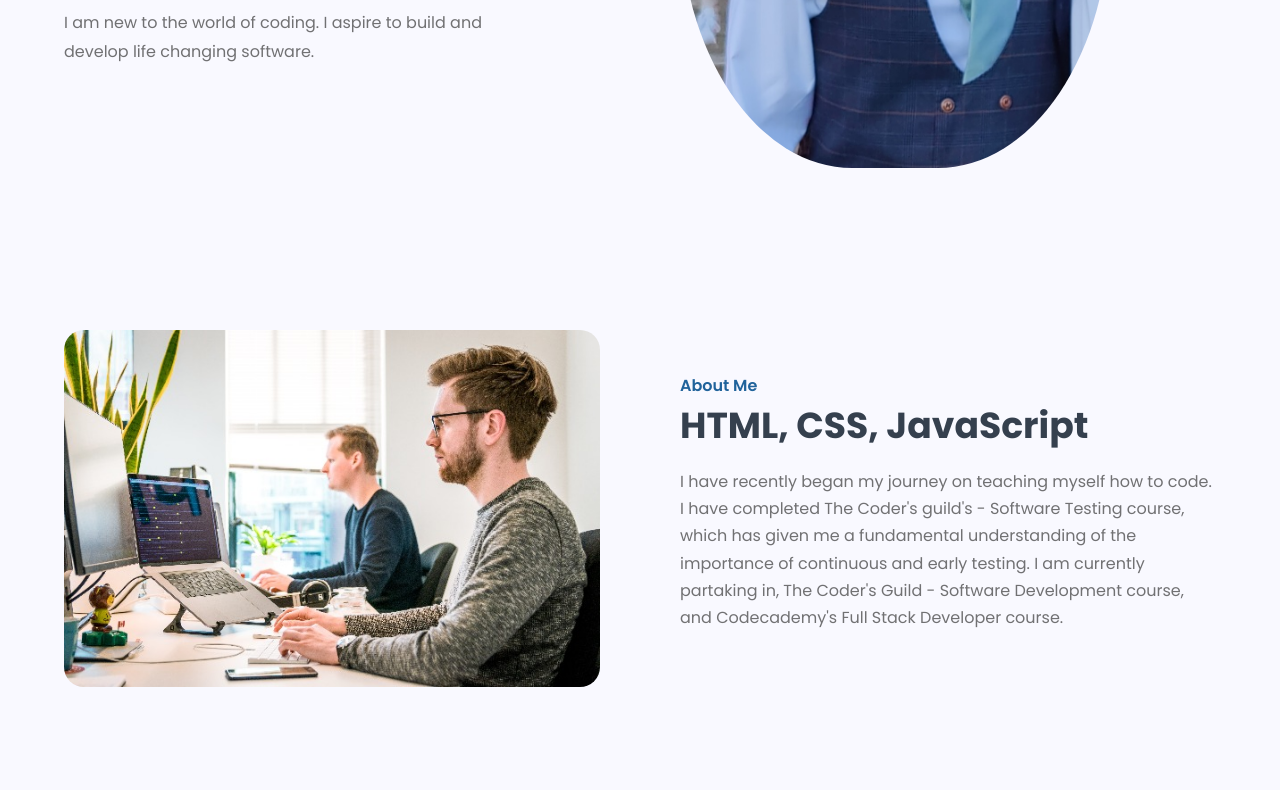
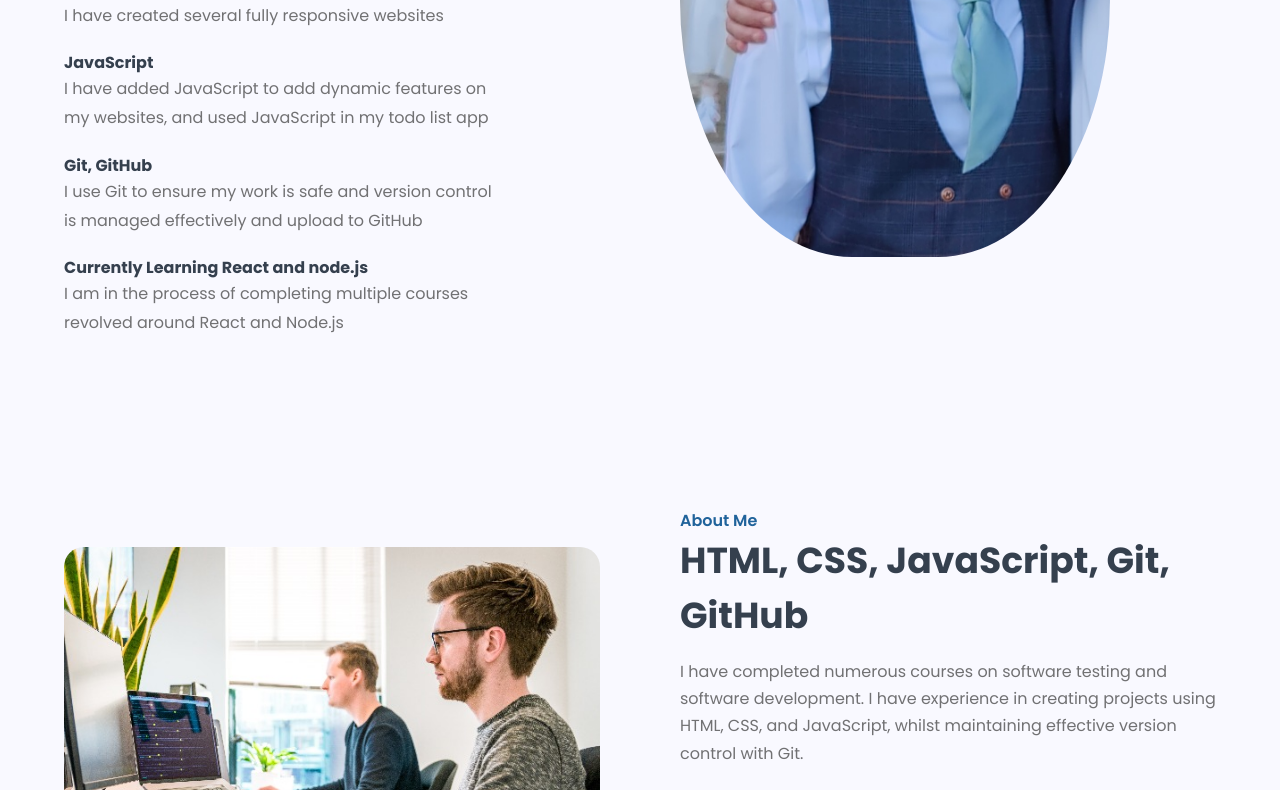
Before and after one commit to olig8242/webfolio, a plain HTML site: page index.html in a window 1280 px wide. Shown: the part 530-1320 px from the top of the page. Drawn offline with nearby package versions, Linux system fonts and the light colour scheme; files whose address does not match are found by name.

Commit message:
updated webpage with up to date info on current work

```diff
--- a/index.html
+++ b/index.html
@@ -34,7 +34,14 @@
         <div class="home-text">
             <h5>Hello there!</h5>
             <h1>I'm Oliver Grice, an aspiring web/software developer</h1>
-            <p>I am new to the world of coding. I aspire to build and develop life changing software.</p>
+            <h2>My tech stack:</h2><br>
+                <h4>HTML, CSS</h4> <p>I have created several fully responsive websites</p>
+                <h4>JavaScript</h4> <p>I have added JavaScript to add dynamic features on my websites, and used JavaScript in my todo list app</p>
+                <h4>Git, GitHub</h4> <p>I use Git to ensure my work is safe and version control is managed effectively and upload to GitHub</p>
+                <h4>Currently Learning React and node.js</h4> <p>I am in the process of completing multiple courses revolved around React and Node.js</p>
+
+
+
         </div>
 
         <div class="home-img">
@@ -51,9 +58,9 @@
 
     <div class="about-text">
         <span>About Me</span>
-        <h2>HTML, CSS, JavaScript</h2>
+        <h2>HTML, CSS, JavaScript, Git, GitHub</h2>
         <p>
-        I have recently began my journey on teaching myself how to code. I have completed The Coder's guild's - Software Testing course, which has given me a fundamental understanding of the importance of continuous and early testing. I am currently partaking in, The Coder's Guild - Software Development course, and Codecademy's Full Stack Developer course.
+        I have completed numerous courses on software testing and software development. I have experience in creating projects using HTML, CSS, and JavaScript, whilst maintaining effective version control with Git.<br><br>I am currently studying Codecademy's full stack developer course, and Udemy's JavaScript 2022 BootCamp. <br><br>My aspirations are to become a full stack developer, and ultimately create software which will improve people's lives.
         </p>
 
     </div>
@@ -71,26 +78,26 @@
             <div class="row">
                 <i class='bx bxl-internet-explorer'></i>
                 <h3>Website development</h3>
-                <p>Since starting my journey into coding. I have been involved in multiple different projects using HTML/CSS. I have built static webpages to advertise a band, using BootStrap. I have helped in group projects creating and designing webpages.  <br>
+                <p>I have created numerous websites using HTML, CSS and JavaScript. I created this e-portfolio myself, using Git for version control. I enjoy creating fully responsive websites which engage the viewer.<br><br>The websites I have created are in my portfolio, I intend on adding to my portfolio using react which is expected to be around the end of July 22.
                 </p>
             </div>
 
             <div class="row">
                 <i class='bx bx-user-voice' ></i>
                 <h3>Software Development</h3>
-                <p>I am currently enrolled on <em>The Coder's Guild - Software development</em> course and have signed up to <em>Codecademy's Full Stack Developer course</em>, which I am currently 25% of the way through. My aim is to have completed the full stack developer course by the end of 2022, which will give me exposure to creating full stack projects, such as creating an e-commerce app, creating API's, attack prevention, and much more!</p>
+                <p>I am currently enrolled on <em>The Coder's Guild - Software development</em> course and have signed up to <em>Codecademy's Full Stack Developer course</em>, which I am currently 45% of the way through.<br><br>I have gained a great understanding in many aspects of front-end development, involving HTML, CSS, JavaScript(vanilla), Git, GitHub, and am currently in the process of learning React/Reddux.</p>
             </div>
 
             <div class="row">
                 <i class='bx bx-infinite' ></i>
                 <h3>Software Testing</h3>
-                <p>I have completed <em>The Coders Guild</em> course on Software Testing, which has given me a solid understanding on the importance of testing your code from start to finish. I have exposure to exploratory testing, and gave a live demonstration to a group of 50+ testers on userbility testing. I also was involved in group projects using Bug Magnet, to locate bugs, and feed them back. </p>
+                <p>I have completed <em>The Coders Guild</em> course on Software Testing, which has given me a solid understanding on the importance of testing your code from start to finish. I have exposure to exploratory testing, and gave a live demonstration to a group of 50+ testers on userbility testing. I also was involved in group projects using Bug Magnet, to locate bugs, and feed them back. I have exeprience in using TDD/BDD.</p>
             </div>
 
             <div class="row">
                 <i class='bx bx-phone' ></i>
                 <h3>Sales</h3>
-                <p>Having years of sales experience has allowed me to learn how to communicate in an effective and concise manner. I have develeoped great listening skills, the ability to sell products well, and the ability to tailor myself to a wide array of audiences.</p>
+                <p>Having many years of sales experience has given me the ability to communicate efficiently and effectively.<br><br>Whether I am speaking to a colleague with no technical experience or an IT director. My ability to transition terminology between one department and another has been one of the core reasons for my success in delivering sales pitches, and acquiring new business.</p>
             </div>
 
 
```
